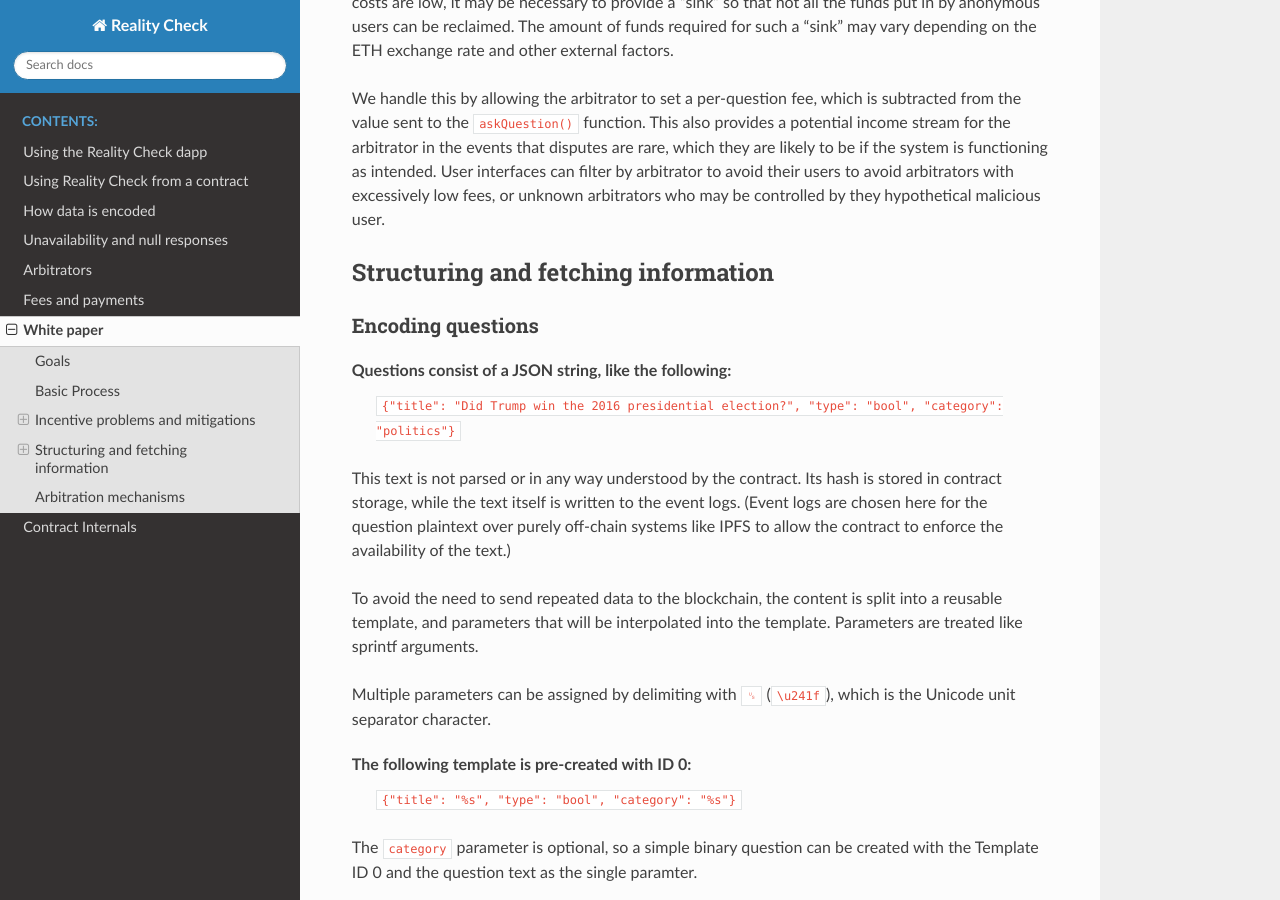
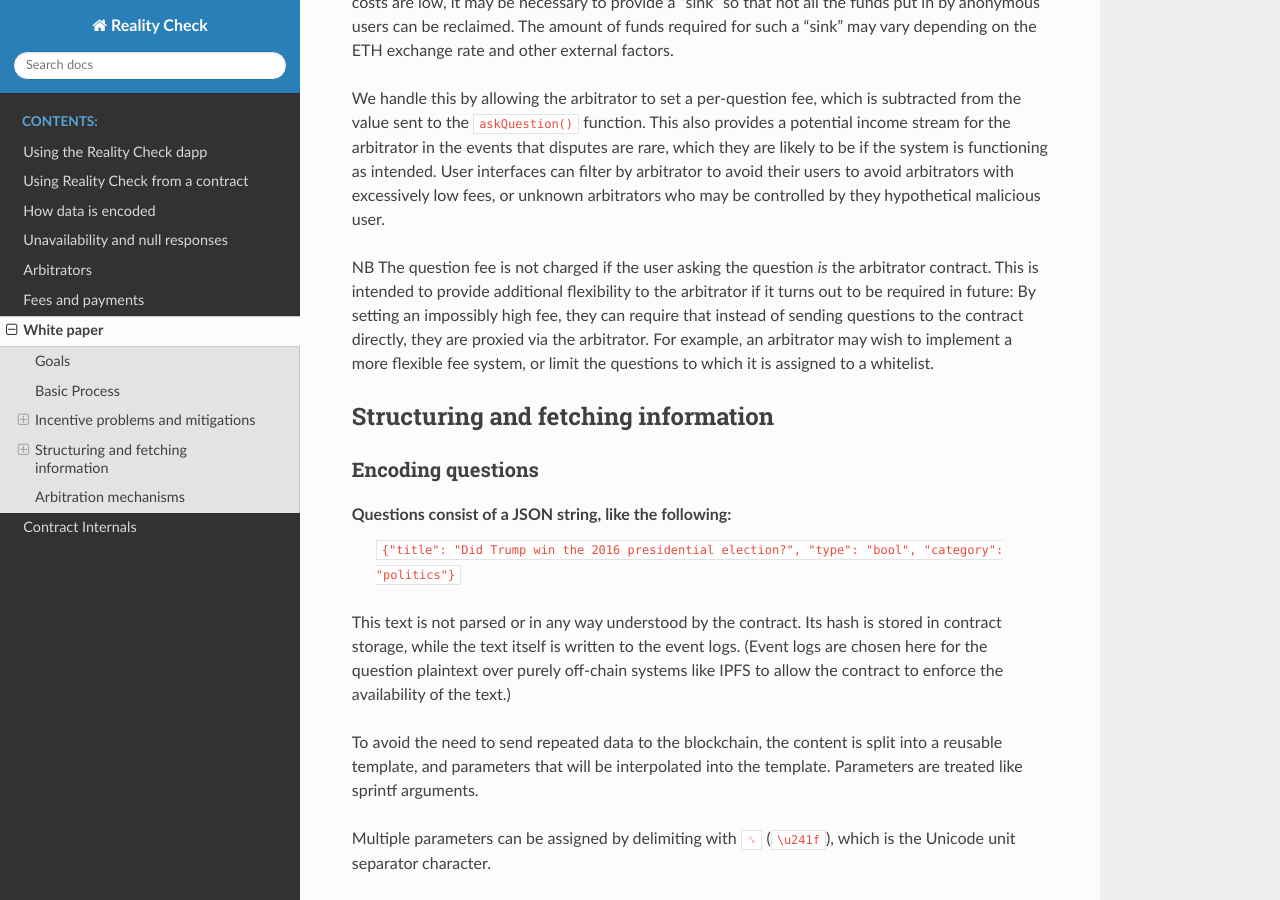
Before and after one commit to realitio/realitio-dapp, a Sphinx documentation site: the page built from docs/whitepaper.rst, in a window 1280 px wide and 900 px high, scrolled down 4133 px. Built offline with Sphinx 7.4.7 and the Read the Docs theme 2.0.0, drawn with Linux system fonts in a browser that asks for light colours.

Commit message:
Mention the waiving of the arbitration fee if the question asker is the arbitrator contract

```diff
--- a/docs/whitepaper.rst
+++ b/docs/whitepaper.rst
@@ -100,6 +100,8 @@ When gas costs are high, the gas cost of asking a question and providing the fir
 
 We handle this by allowing the arbitrator to set a per-question fee, which is subtracted from the value sent to the ``askQuestion()`` function. This also provides a potential income stream for the arbitrator in the events that disputes are rare, which they are likely to be if the system is functioning as intended. User interfaces can filter by arbitrator to avoid their users to avoid arbitrators with excessively low fees, or unknown arbitrators who may be controlled by they hypothetical malicious user.
 
+NB The question fee is not charged if the user asking the question *is* the arbitrator contract. This is intended to provide additional flexibility to the arbitrator if it turns out to be required in future: By setting an impossibly high fee, they can require that instead of sending questions to the contract directly, they are proxied via the arbitrator. For example, an arbitrator may wish to implement a more flexible fee system, or limit the questions to which it is assigned to a whitelist.
+
 Structuring and fetching information
 ------------------------------------
 
```
